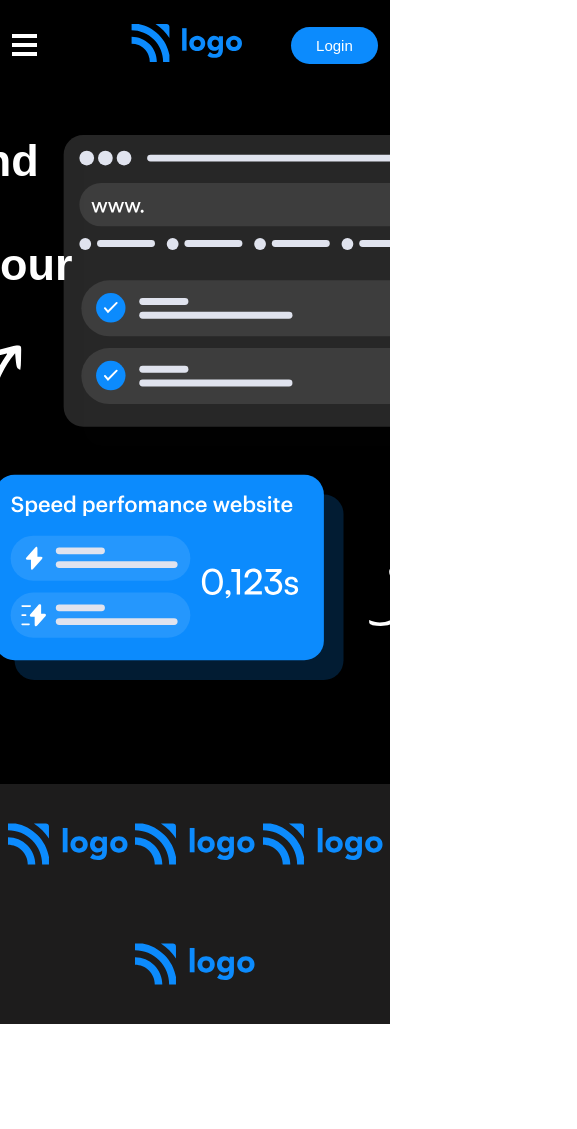
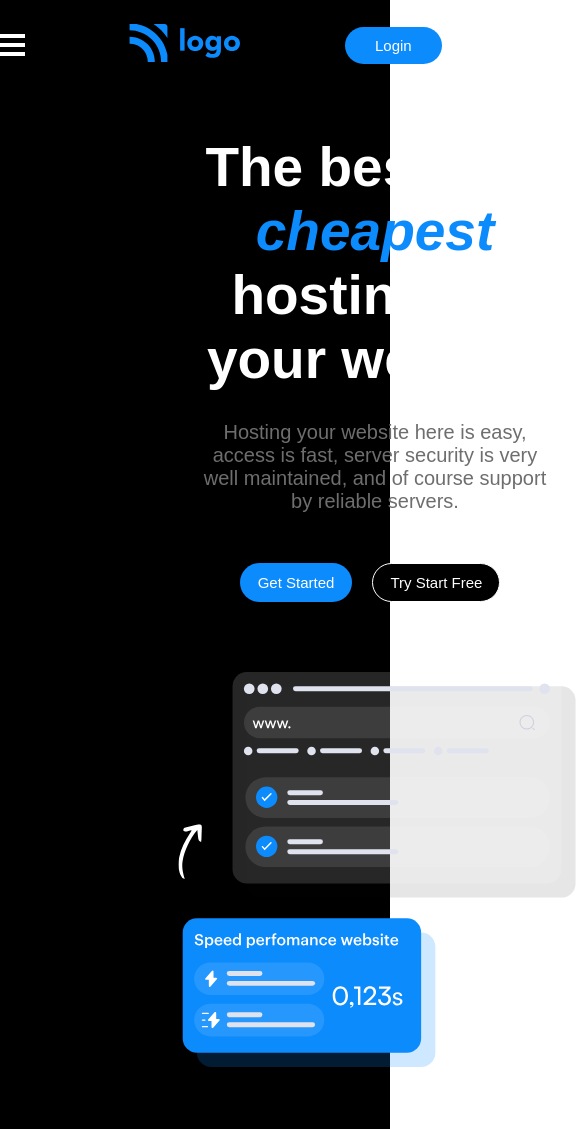
Before and after one commit to riyatiwarii/FSJS-2.0, a plain HTML site: page HTML & CSS Assignments/02_Project- Hosting Site Landing Page/index.html in a window 390 px wide. Shown: the top 1129 px of the page, 577 px wide, since content can reach past the window. Before the commit the page ends 1024 px from the top, so only its background shows below. Drawn offline with Linux system fonts and the light colour scheme.

Commit message:
tabletview-done

```diff
--- a/HTML & CSS Assignments/02_Project- Hosting Site Landing Page/index.html
+++ b/HTML & CSS Assignments/02_Project- Hosting Site Landing Page/index.html
@@ -49,7 +49,6 @@
     <!-- Headline and Banner Section -->
     <section class="first-section">
         <div class="leftmain">
-            <!-- <div class="main-content"> -->
             <div class="first-content">
                 <h1 class="heading">The best and <span class="highlight">cheapest</span> hosting for your website</h1>
                 <p class="para">Hosting your website here is easy, access is fast, server security is very well maintained, and of course support by reliable servers.</p>
@@ -58,10 +57,9 @@
                 <button class="btn topleftbtn">Get Started</button>
                 <button class="btn toprightbtn">Try Start Free</button>
             </div>
-            <!-- </div>            -->
         </div>
         <div class="second-main">
-            <svg width="550" height="545" viewBox="0 0 558 555" fill="none" xmlns="http://www.w3.org/2000/svg">
+            <svg class="svg-one" width="550" height="545" viewBox="0 0 558 555" fill="none" xmlns="http://www.w3.org/2000/svg">
                 <rect x="96" y="20" width="462" height="297" rx="20" fill="#111010" fill-opacity="0.1"/>
                 <rect x="76" width="462" height="297" rx="20" fill="white" fill-opacity="0.15"/>
                 <rect x="94" y="148" width="428" height="57" rx="28.5" fill="white" fill-opacity="0.1"/>
--- a/HTML & CSS Assignments/02_Project- Hosting Site Landing Page/style.css
+++ b/HTML & CSS Assignments/02_Project- Hosting Site Landing Page/style.css
@@ -193,7 +193,15 @@
       transform: translateY(-8px) rotate(-45deg);
     }
 
+    .first-section{
+        width: 100%;
+        display: flex;
+        flex-direction: column;
+    }
 
+    .first-content{
+        margin-left: 200px;
+    }
 
     .heading{
        font-size: 55px ;
@@ -203,69 +211,21 @@
 
     .para{
        text-align: center;
+       width: 350px;
     }
 
     .mainbtns{
-        margin-left: 60px;
+        width: 350px;
+        justify-content: center;
+        flex-wrap: wrap;
+        margin-left: 195px;
+        padding-bottom: 70px;
+    }
+
+    .svg-one{
+        margin-left: 177px;
+        height: 395px;
+        width: 400px;
     }
 
   }
-
-html,body{
-    overflow-x: hidden;
-}
-
-@media only screen and (max-width: 600px) {
-    /* body{
-        background-color: black;
-    } */
-
-    .navbar{
-        gap: 20px;
-    }
-
-    .logo{
-        margin-left: 45px;
-    }
-
-    .navbtn{
-        padding: 10px 25px 10px 25px;
-    }
-
-    .first-content{
-        display: flex;
-        flex-direction: column;
-        gap: 20px;
-        justify-content: center;
-        align-items: center;
-    }
-
-    .heading{
-        font-size: 45px;
-        text-align: center;
-    }
-
-    .para{
-        text-align: center;
-        width: 200px;
-        font-size: 16px;
-     }
-
-    .first-section{
-        padding-right: 40px;
-    }
-
-    .mainbtns{
-
-        width: 300px;
-        display: flex;
-        /* justify-content: center; */
-        /* align-items: center; */
-        flex-direction: row;
-        /* flex-wrap: wrap; */
-        background-color: yellow;
-        margin-right: 300px;
-    }
-
-
-    }
```
Lines whose indentation alone changed are shown as unchanged.
